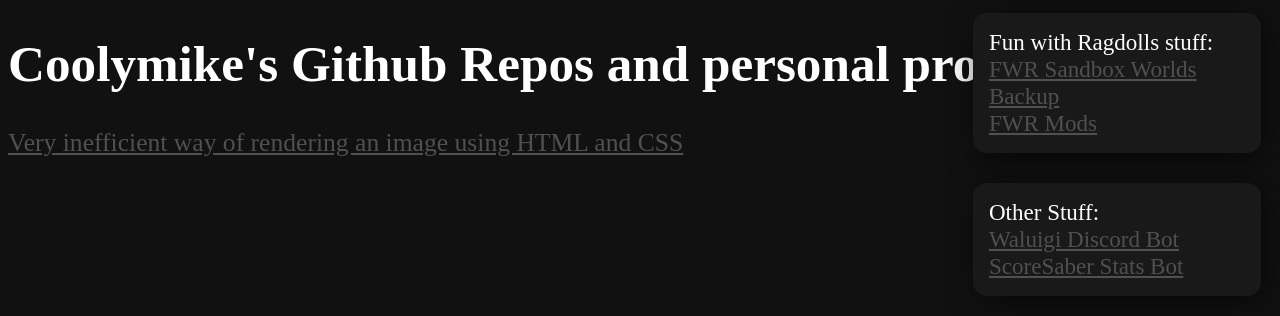
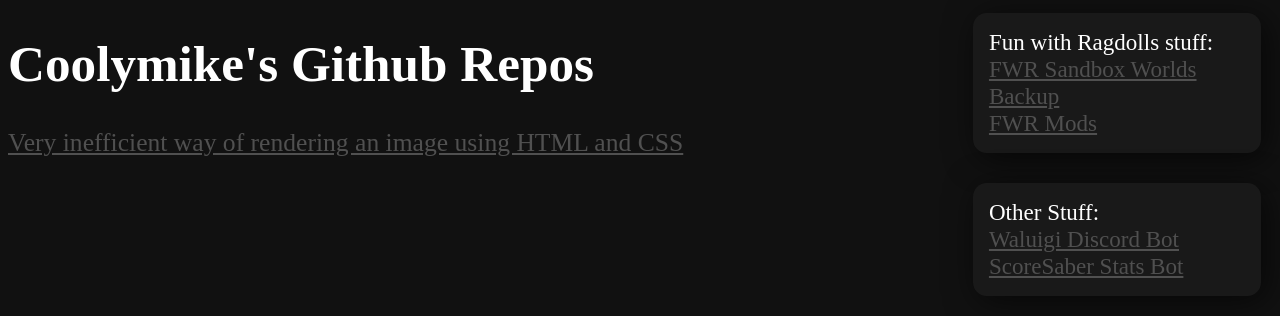
Before and after one commit to coolymike/coolymike.github.io, a plain HTML site: page index.html in a window 1280 px wide. Drawn offline with Linux system fonts and the light colour scheme.

Commit message:
Update index.html

```diff
--- a/index.html
+++ b/index.html
@@ -54,7 +54,7 @@
 
   <body>
     <h1>
-    Coolymike's Github Repos and personal projects
+    Coolymike's Github Repos
     </h1>
     <nav>
       <div id="FWR-NavBar">
```
